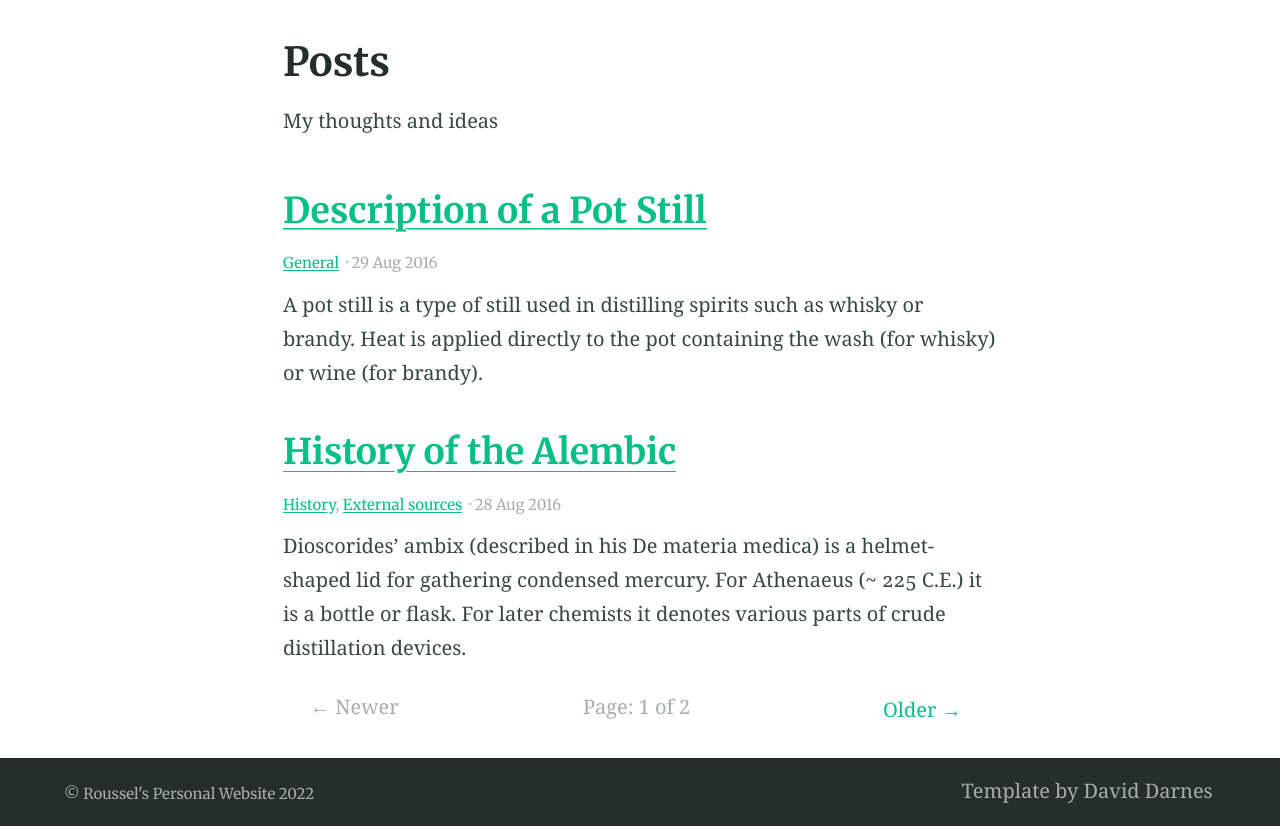
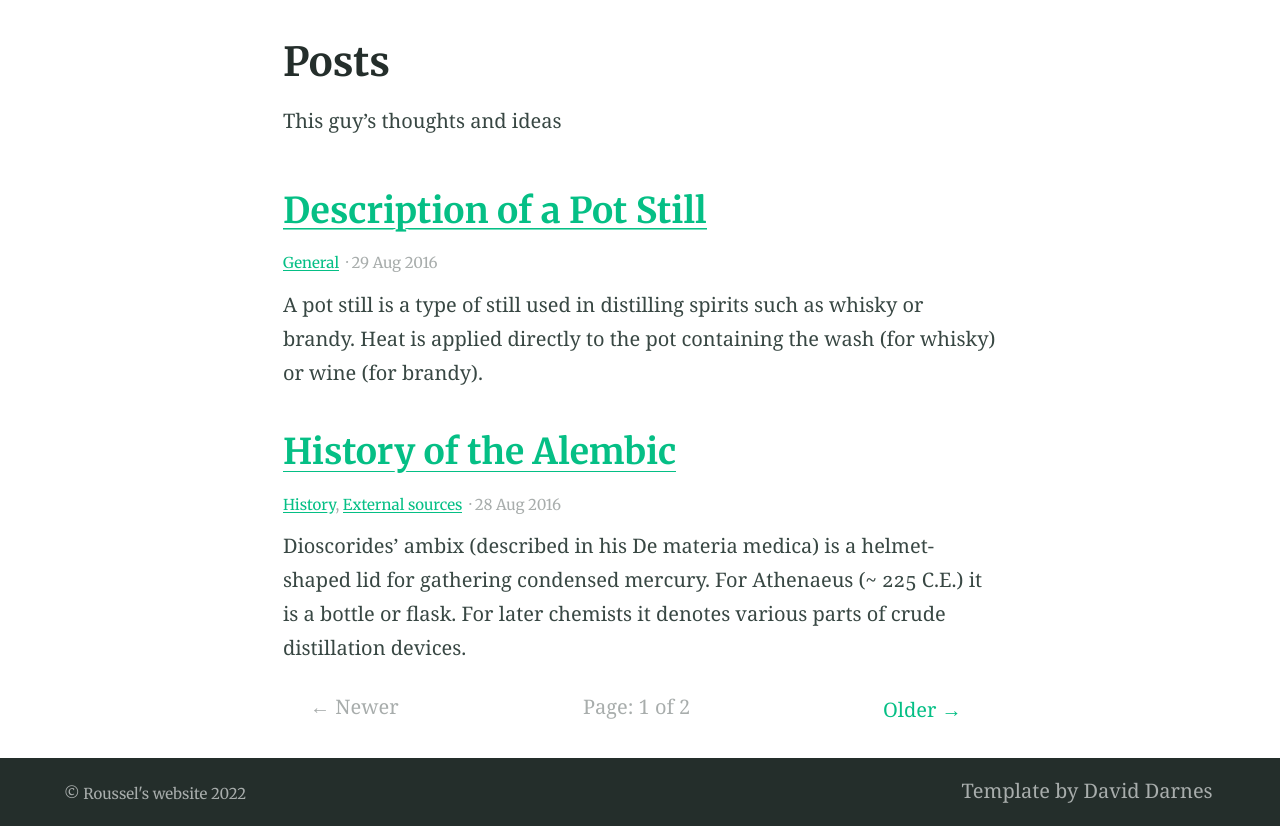
Before and after one commit to ddrous/desmond-rn.github.io, a Jekyll site: the page built from blog/index.html, in a window 1280 px wide. Shown: the part 408-1234 px from the top of the page. Built offline with Jekyll 4.4.1, drawn with Linux system fonts in a browser that asks for light colours; the list of posts is cut into pages by our own code; some of the changed lines change nothing that is shown.

Commit message:
Fixed the config with my socials

```diff
--- a/_config.yml
+++ b/_config.yml
@@ -39,15 +39,15 @@
 paginate_path: blog/page:num # jekyll-paginate > blog page
 jekyll-mentions: https://twitter.com # jekyll-mentions > service used when @replying
 twitter:
-  username: DavidDarnes # jekyll-seo-tag > Owners twitter username
-author: DavidDarnes # jekyll-seo-tag > default author
+  username: rdnzoyem # jekyll-seo-tag > Owners twitter username
+author: RousselDesNzoyem # jekyll-seo-tag > default author
 social: # jekyll-seo-tag > social overrides
-  name: David Darnes # jekyll-seo-tag > real name
+  name: Roussel Desmond Nzoyem # jekyll-seo-tag > real name
   links:  # jekyll-seo-tag > social aliases (sameAs)
-    - https://twitter.com/DavidDarnes
-    - https://www.facebook.com/daviddarnes
-    - https://www.linkedin.com/in/daviddarnes
-    - https://github.com/daviddarnes
+    - https://twitter.com/rdnzoyem
+    - https://www.facebook.com/nzoyemngueguin.rousseldesmond
+    - https://www.linkedin.com/in/roussel-desmond-nzoyem
+    - https://github.com/desmond-rn
 # markdown: CommonMark # Markdown parse settings, CommonMark performs slightly better an others in build time
 # commonmark:
   # options: ["SMART", "FOOTNOTES"]
@@ -65,7 +65,7 @@
   posts:
     title: Posts # Needed for Siteleaf
     output: true
-    description: "My thoughts and ideas" # The post list page content
+    description: "This guy's thoughts and ideas" # The post list page content
     feature_text: |
       Welcome to the blog
     feature_image: "https://picsum.photos/2560/600?image=866"
@@ -93,13 +93,13 @@
 # 7. Site settings
 encoding: utf-8 # Make sure the encoding is right
 lang: en-GB # Set the site language
-title: "Roussel's Personal Website" # Site name or title, also used in jekyll-seo-tag
+title: "Roussel's website" # Site name or title, also used in jekyll-seo-tag
 logo: "/assets/logos/logo.svg" # Site logo, also used in jekyll-seo-tag
 description: "I'm a PhD candidate, TA, Outreach Ambasador at the University of Bristol" # Site description and default description, also used in jekyll-seo-tag
 url: "https://alembic.darn.es" # Site url, also used in jekyll-seo-tag
 baseurl: ""
-repo: "https://github.com/daviddarnes/alembic"
-email: "me@daviddarnes.com"
+repo: "https://github.com/desmond-rn/desmond-rn.github.io"
+email: "desmond.ngueguin@gmail.com"
 # disqus: "alembic-1" # Blog post comments, uncomment the option and set the site ID from your Disqus account
 # date_format: "%-d %B %Y" # Blog post date formatting using placeholder formatting
 # google_analytics: ""
@@ -141,10 +141,12 @@
   url: https://darn.es
 
 social_links: # Appears in sidebar. Set the urls then uncomment and comment out as desired
-  Twitter: https://twitter.com/DavidDarnes
-  LinkedIn: https://www.linkedin.com/in/daviddarnes
-  GitHub: https://github.com/daviddarnes
-  link: https://darn.es
+  Twitter: https://twitter.com/rdnzoyem
+  LinkedIn: https://www.linkedin.com/in/roussel-desmond-nzoyem
+  GitHub: https://github.com/desmond-rn
+  # link: https://darn.es
+  # Upwork: https://darn.es
+  # BuyMeACoffee: https://darn.es
   RSS: /feed.xml
 
 sharing_links: # Appear at the bottom of single blog posts, add as desired. The value can be 'true' or the desired button colour
```
